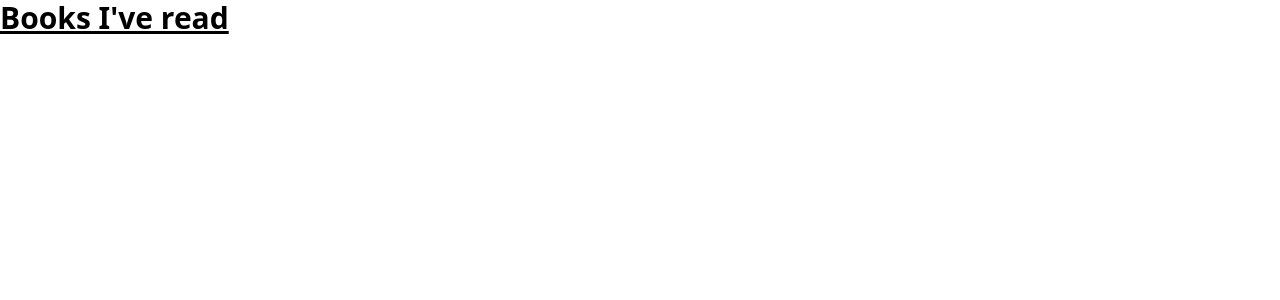
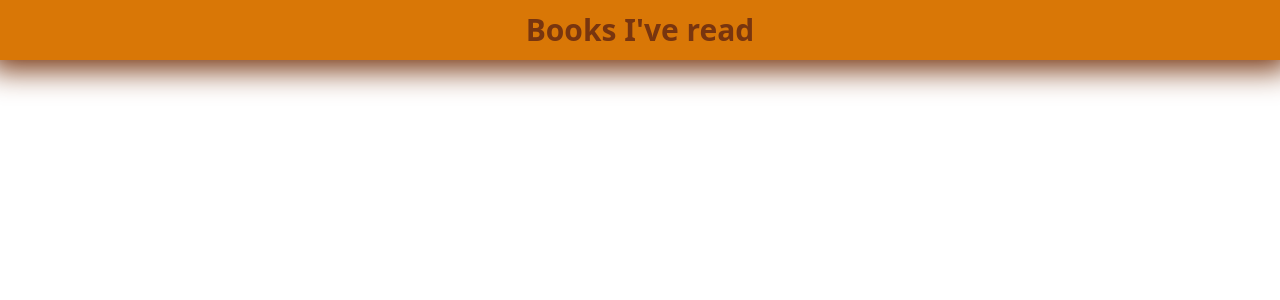
Before and after one commit to CodeWithOz/halfbaked, a Next.js app: page / in a window 1280 px wide. Shown: the top 300 px of the page. Built offline with nearby package versions, Linux system fonts and the light colour scheme.

Commit message:
Style the header section

```diff
--- a/pages/index.tsx
+++ b/pages/index.tsx
@@ -2,14 +2,14 @@ import Head from 'next/head'
 
 export default function Home() {
   return (
-    <div className="container">
+    <div>
       <Head>
         <title>Half-Baked Thoughts</title>
         <link rel="icon" href="/favicon.ico" />
       </Head>
 
       <main>
-        <section className='flex justify-content-end align-items-start text-3xl font-bold underline'>
+        <section className='flex justify-center py-3 2xl:py-7 bg-amber-600 text-amber-900 shadow-full shadow-amber-900 items-center text-xl lg:text-3xl 2xl:text-6xl font-bold'>
           <h1>
             Books I've read
           </h1>
--- a/tailwind.config.js
+++ b/tailwind.config.js
@@ -6,7 +6,11 @@ module.exports = {
     "./components/**/*.{js,ts,jsx,tsx}",
   ],
   theme: {
-    extend: {},
+    extend: {
+      boxShadow: {
+        'full': '0 0px 30px 10px rgb(0 0 0 / 1)'
+      }
+    },
   },
   plugins: [],
 }
```
